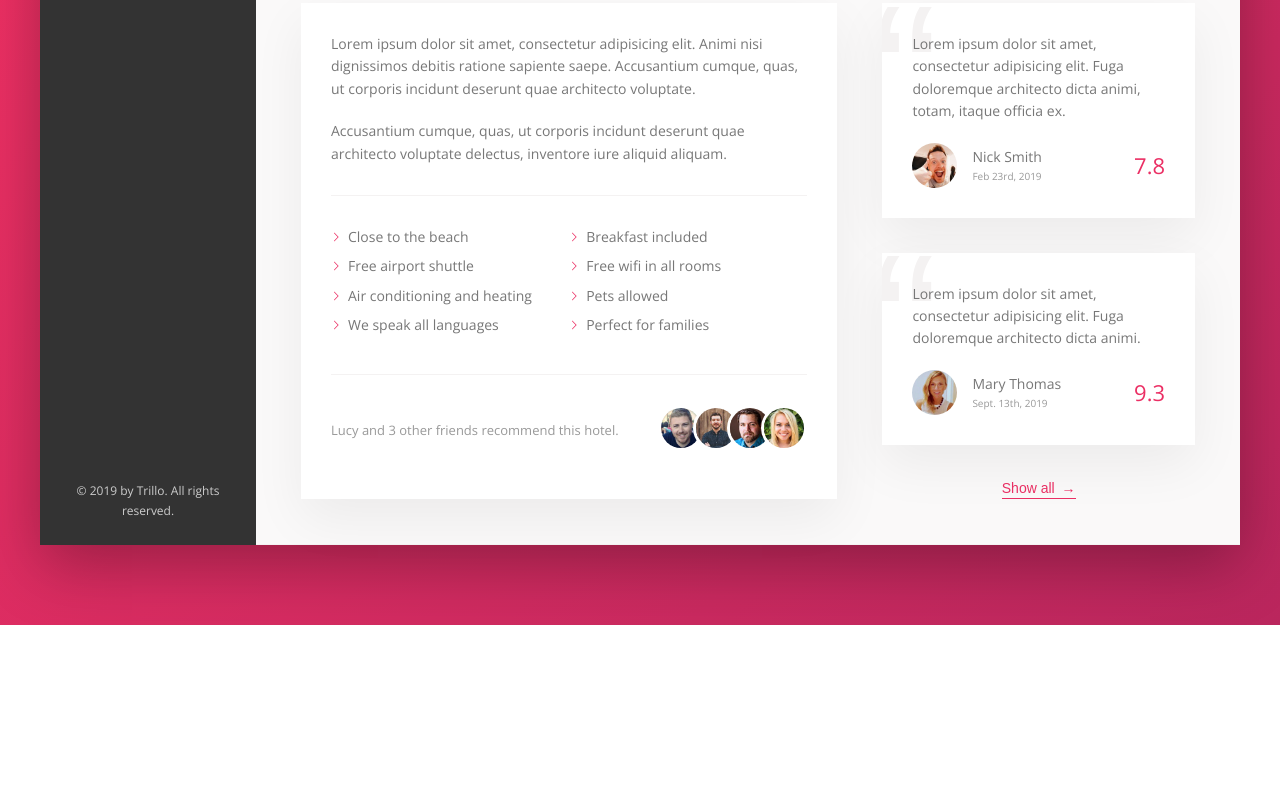
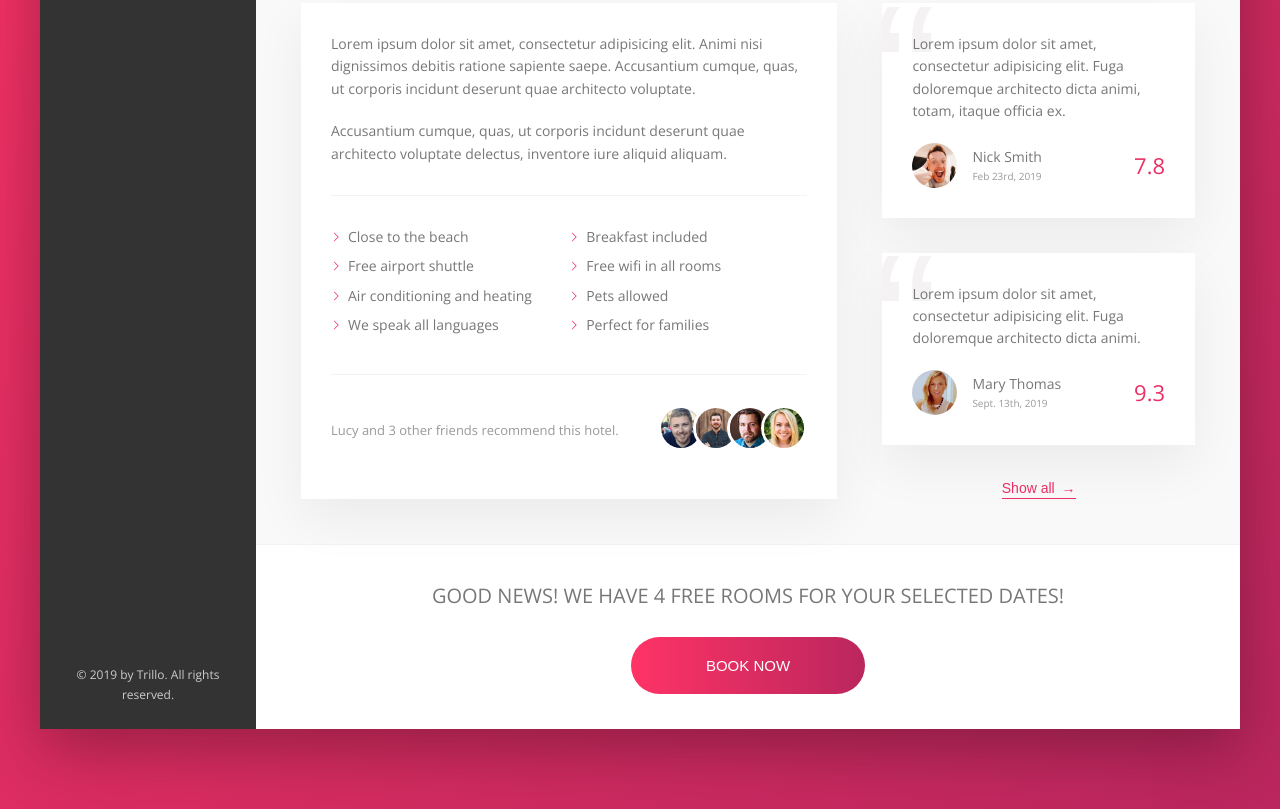
Before and after one commit to thallesManjaterra/trillo, a website: page index.html in a window 1280 px wide. Shown: the part 644-1453 px from the top of the page. Before the commit the page ends 1269 px from the top, so only its background shows below. Drawn offline with nearby package versions, Linux system fonts and the light colour scheme.

Commit message:
Implementando seção cta

```diff
--- a/index.html
+++ b/index.html
@@ -209,8 +209,21 @@
                                 Show all <span>&rarr;</span>
                             </button>
                         </div>
+                    </div>
 
+                    <div class="cta">
+                        <h2 class="cta__book-now">
+                            Good news! We have 4 free rooms for your selected dates!
+                        </h2>
+                        <button class="btn">
+                            <span class="btn__visible">Book now</span>
+                            <span class="btn__invisible">
+                                Only 4 rooms left
+                            </span>
+                        </button>
                     </div>
+
+
                 </main>
             </div>
 
--- a/sass/_components.scss
+++ b/sass/_components.scss
@@ -430,3 +430,73 @@
         z-index: 1;
     }
 }
+
+// CALL TO ACTION
+.cta {
+    background-color: #fff;
+    padding: 3.5rem 0;
+    text-align: center;
+
+    &__book-now {
+        font-size: 2rem;
+        font-weight: 300;
+        text-transform: uppercase;
+        margin-bottom: 2.5rem;
+    }
+}
+
+// BUTTON
+.btn {
+    font-size: 1.5rem;
+    font-weight: 400;
+    text-transform: uppercase;
+    border-radius: 100px;
+    border: none;
+    background-image: linear-gradient(
+        to right,
+        var(--color-primary-light),
+        var(--color-primary-dark)
+    );
+    color: #fff;
+    position: relative;
+    overflow: hidden;
+    cursor: pointer;
+
+    & > * {
+        display: inline-block;
+        height: 100%;
+        width: 100%;
+        transition: all 0.2s;
+    }
+
+    &__visible {
+        padding: 2rem 7.5rem;
+    }
+
+    &__invisible {
+        position: absolute;
+        padding: 2rem;
+        left: 0;
+        top: -100%;
+    }
+
+    &:hover {
+        background-image: linear-gradient(
+            to left,
+            var(--color-primary-light),
+            var(--color-primary-dark)
+        );
+    }
+
+    &:hover &__visible {
+        transform: translateY(100%);
+    }
+
+    &:hover &__invisible {
+        top: 0;
+    }
+
+    &:focus {
+        outline: none;
+    }
+}
```
Also changed, not shown: css/style.css.
